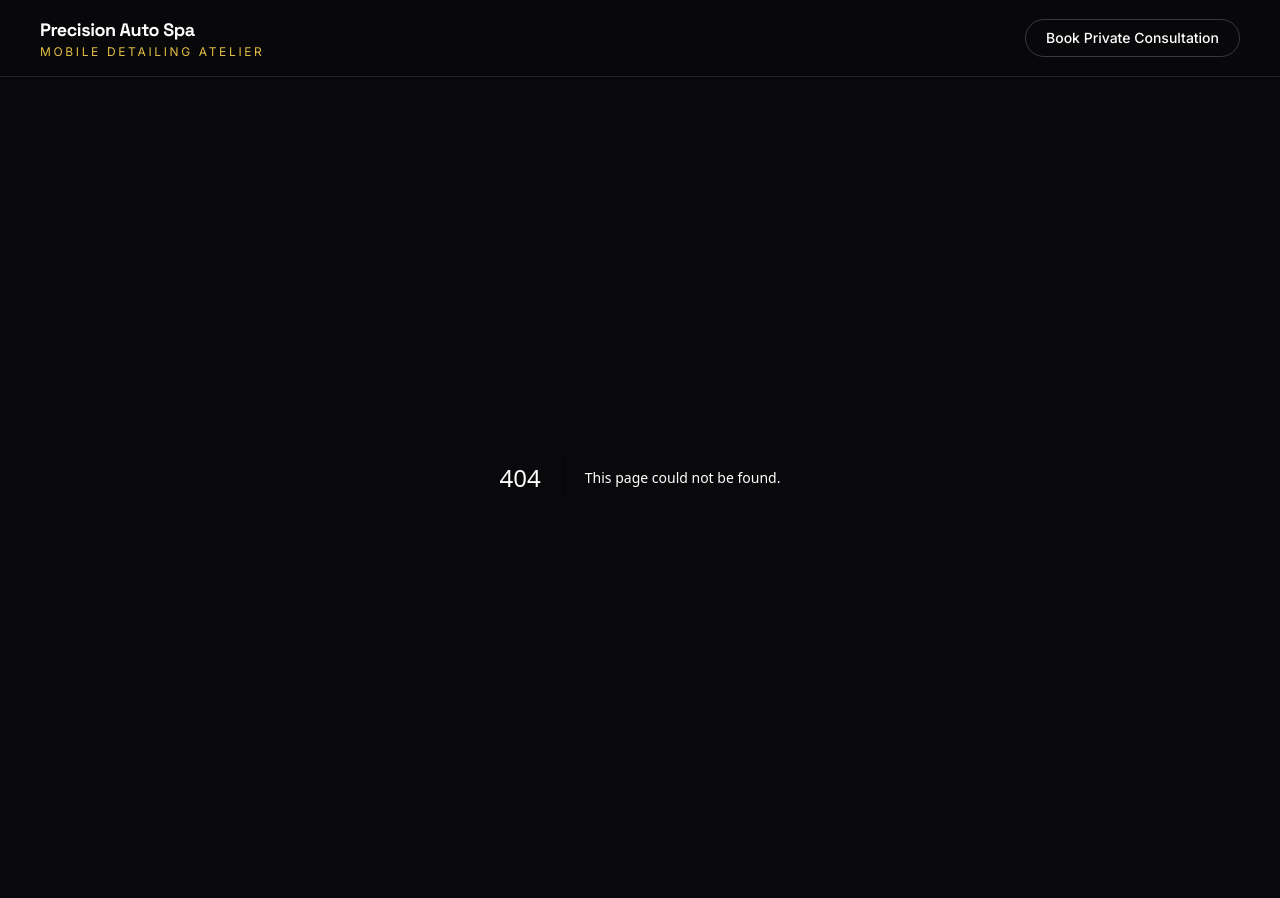
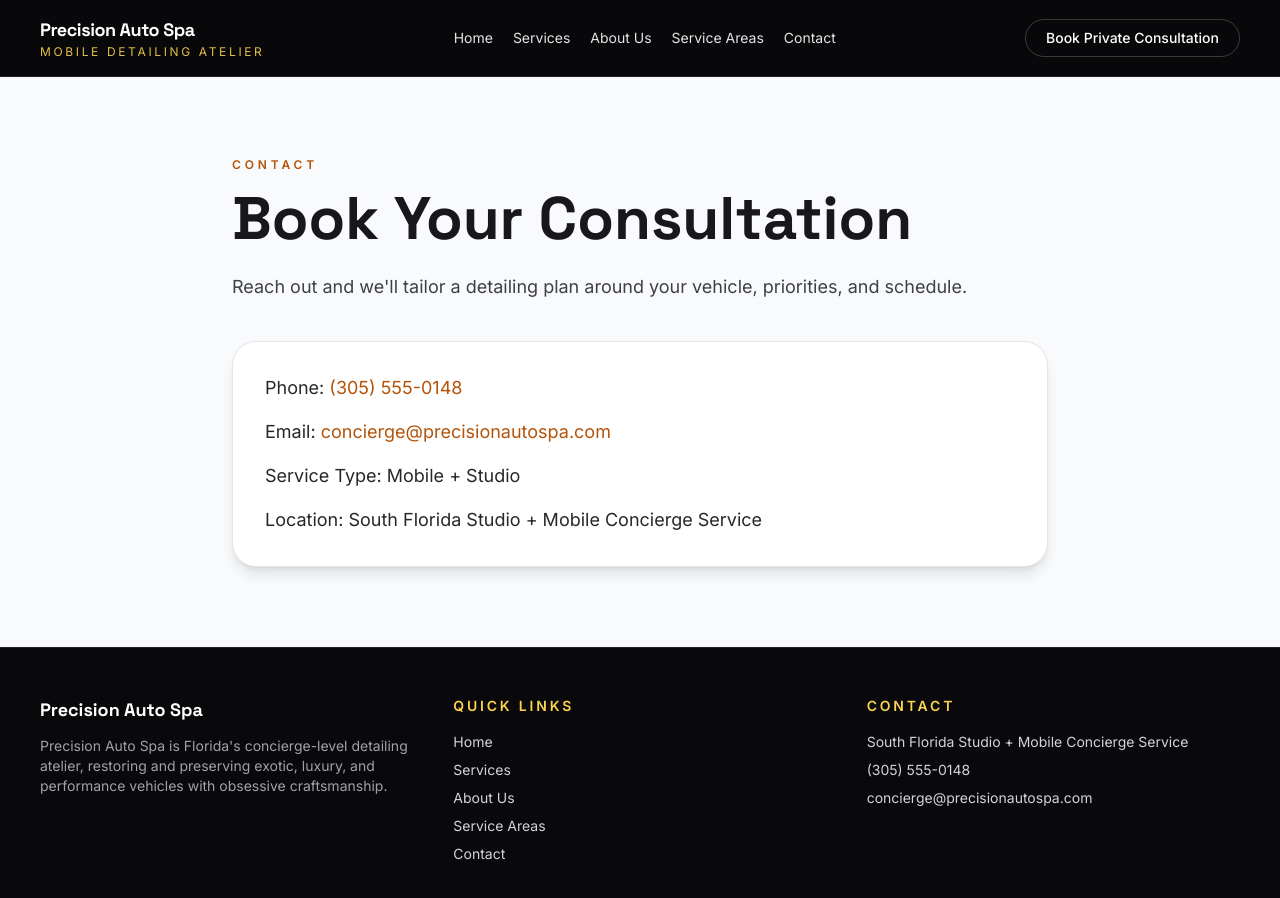
Before and after one commit to FelixCrego/DetailingMobile2, a Next.js app: page /contact in a window 1280 px wide. Before the commit this address had no page. Shown: the top 898 px of the page. Before the commit the page ends 877 px from the top, so only its background shows below. Built offline with nearby package versions, Linux system fonts and the light colour scheme.

Commit message:
Add sitewide header/footer and core marketing pages

```diff
--- /dev/null
+++ b/app/about-us/page.tsx
@@ -0,0 +1,32 @@
+import Image from "next/image";
+import { siteConfig } from "../../site.config";
+
+export default function AboutUsPage() {
+  return (
+    <main className="bg-slate-50 text-zinc-900">
+      <section className="mx-auto grid max-w-7xl gap-12 px-6 py-20 md:grid-cols-2 md:px-10">
+        <div className="relative min-h-[420px] overflow-hidden rounded-3xl border border-zinc-200 bg-white shadow-lg">
+          <Image
+            src={siteConfig.business.owner.image}
+            alt={siteConfig.business.owner.name}
+            fill
+            className="object-cover"
+          />
+        </div>
+        <div>
+          <p className="text-xs font-semibold uppercase tracking-[0.32em] text-amber-700">About Us</p>
+          <h1 className="mt-4 font-[family-name:var(--font-space-grotesk)] text-4xl font-bold md:text-6xl">
+            {siteConfig.business.owner.name}
+          </h1>
+          <p className="mt-2 text-lg font-medium text-zinc-700">{siteConfig.business.owner.title}</p>
+          <p className="mt-6 text-lg leading-relaxed text-zinc-700">{siteConfig.business.owner.bio}</p>
+          <ul className="mt-8 space-y-2 text-sm uppercase tracking-[0.2em] text-zinc-600">
+            {siteConfig.business.owner.certifications.map((certification) => (
+              <li key={certification}>{certification}</li>
+            ))}
+          </ul>
+        </div>
+      </section>
+    </main>
+  );
+}
--- /dev/null
+++ b/app/components/site-footer.tsx
@@ -0,0 +1,55 @@
+import Link from "next/link";
+import { siteConfig } from "../../site.config";
+
+const quickLinks = [
+  { href: "/", label: "Home" },
+  { href: "/services", label: "Services" },
+  { href: "/about-us", label: "About Us" },
+  { href: "/service-areas", label: "Service Areas" },
+  { href: "/contact", label: "Contact" },
+];
+
+export function SiteFooter() {
+  return (
+    <footer className="border-t border-white/10 bg-zinc-950">
+      <div className="mx-auto grid max-w-7xl gap-10 px-6 py-12 text-sm text-zinc-300 md:grid-cols-3 md:px-10">
+        <div>
+          <p className="font-[family-name:var(--font-space-grotesk)] text-lg font-bold text-white">
+            {siteConfig.business.name}
+          </p>
+          <p className="mt-3 max-w-sm text-zinc-400">{siteConfig.business.description}</p>
+        </div>
+
+        <div>
+          <p className="font-semibold uppercase tracking-[0.2em] text-amber-300">Quick Links</p>
+          <ul className="mt-4 space-y-2">
+            {quickLinks.map((link) => (
+              <li key={link.href}>
+                <Link href={link.href} className="transition hover:text-amber-200">
+                  {link.label}
+                </Link>
+              </li>
+            ))}
+          </ul>
+        </div>
+
+        <div>
+          <p className="font-semibold uppercase tracking-[0.2em] text-amber-300">Contact</p>
+          <ul className="mt-4 space-y-2">
+            <li>{siteConfig.contact.address}</li>
+            <li>
+              <a href={`tel:${siteConfig.contact.phone}`} className="transition hover:text-amber-200">
+                {siteConfig.contact.phone}
+              </a>
+            </li>
+            <li>
+              <a href={`mailto:${siteConfig.contact.email}`} className="transition hover:text-amber-200">
+                {siteConfig.contact.email}
+              </a>
+            </li>
+          </ul>
+        </div>
+      </div>
+    </footer>
+  );
+}
--- /dev/null
+++ b/app/components/site-header.tsx
@@ -0,0 +1,49 @@
+import Link from "next/link";
+import { siteConfig } from "../../site.config";
+
+const navLinks = [
+  { href: "/", label: "Home" },
+  { href: "/services", label: "Services" },
+  { href: "/about-us", label: "About Us" },
+  { href: "/service-areas", label: "Service Areas" },
+  { href: "/contact", label: "Contact" },
+];
+
+export function SiteHeader() {
+  return (
+    <header className="sticky top-0 z-50 border-b border-white/10 bg-zinc-950/80 backdrop-blur-md">
+      <div className="mx-auto flex max-w-7xl flex-wrap items-center justify-between gap-4 px-6 py-4 md:px-10">
+        <Link href="/" className="min-w-fit">
+          <p className="font-[family-name:var(--font-space-grotesk)] text-lg font-bold tracking-tight">
+            {siteConfig.business.name}
+          </p>
+          <p className="text-xs uppercase tracking-[0.22em] text-amber-300/90">
+            Mobile Detailing Atelier
+          </p>
+        </Link>
+
+        <nav aria-label="Main navigation">
+          <ul className="flex flex-wrap items-center justify-center gap-5 text-sm text-zinc-200">
+            {navLinks.map((link) => (
+              <li key={link.href}>
+                <Link
+                  href={link.href}
+                  className="transition hover:text-amber-200"
+                >
+                  {link.label}
+                </Link>
+              </li>
+            ))}
+          </ul>
+        </nav>
+
+        <a
+          href={`tel:${siteConfig.contact.phone}`}
+          className="rounded-full border border-white/20 px-5 py-2 text-sm font-medium text-white transition hover:border-amber-300 hover:text-amber-200"
+        >
+          {siteConfig.contact.cta}
+        </a>
+      </div>
+    </header>
+  );
+}
--- /dev/null
+++ b/app/contact/page.tsx
@@ -0,0 +1,30 @@
+import { siteConfig } from "../../site.config";
+
+export default function ContactPage() {
+  return (
+    <main className="bg-slate-50 text-zinc-900">
+      <section className="mx-auto max-w-4xl px-6 py-20 md:px-10">
+        <p className="text-xs font-semibold uppercase tracking-[0.32em] text-amber-700">Contact</p>
+        <h1 className="mt-4 font-[family-name:var(--font-space-grotesk)] text-4xl font-bold md:text-6xl">
+          Book Your Consultation
+        </h1>
+        <p className="mt-6 text-lg text-zinc-700">
+          Reach out and we&apos;ll tailor a detailing plan around your vehicle, priorities, and schedule.
+        </p>
+
+        <div className="mt-10 rounded-3xl border border-zinc-200 bg-white p-8 shadow-lg">
+          <ul className="space-y-4 text-lg text-zinc-800">
+            <li>
+              Phone: <a className="text-amber-700" href={`tel:${siteConfig.contact.phone}`}>{siteConfig.contact.phone}</a>
+            </li>
+            <li>
+              Email: <a className="text-amber-700" href={`mailto:${siteConfig.contact.email}`}>{siteConfig.contact.email}</a>
+            </li>
+            <li>Service Type: Mobile + Studio</li>
+            <li>Location: {siteConfig.contact.address}</li>
+          </ul>
+        </div>
+      </section>
+    </main>
+  );
+}
--- a/app/layout.tsx
+++ b/app/layout.tsx
@@ -2,6 +2,8 @@ import type { Metadata } from "next";
 import { Inter, Space_Grotesk } from "next/font/google";
 import "./globals.css";
 import { siteConfig } from "../site.config";
+import { SiteHeader } from "./components/site-header";
+import { SiteFooter } from "./components/site-footer";
 
 const inter = Inter({
   subsets: ["latin"],
@@ -35,25 +37,9 @@ export default function RootLayout({
   return (
     <html lang="en" className={`${inter.variable} ${spaceGrotesk.variable}`}>
       <body className="font-[family-name:var(--font-inter)] bg-zinc-950 text-white antialiased">
-        <header className="sticky top-0 z-50 border-b border-white/10 bg-zinc-950/50 backdrop-blur-md">
-          <div className="mx-auto flex max-w-7xl items-center justify-between px-6 py-4 md:px-10">
-            <div>
-              <p className="font-[family-name:var(--font-space-grotesk)] text-lg font-bold tracking-tight">
-                {siteConfig.business.name}
-              </p>
-              <p className="text-xs uppercase tracking-[0.22em] text-amber-300/90">
-                Mobile Detailing Atelier
-              </p>
-            </div>
-            <a
-              href={`tel:${siteConfig.contact.phone}`}
-              className="rounded-full border border-white/20 px-5 py-2 text-sm font-medium text-white transition hover:border-amber-300 hover:text-amber-200"
-            >
-              {siteConfig.contact.cta}
-            </a>
-          </div>
-        </header>
+        <SiteHeader />
         {children}
+        <SiteFooter />
       </body>
     </html>
   );
--- /dev/null
+++ b/app/service-areas/page.tsx
@@ -0,0 +1,28 @@
+import { siteConfig } from "../../site.config";
+
+export default function ServiceAreasPage() {
+  return (
+    <main className="bg-slate-50 text-zinc-900">
+      <section className="mx-auto max-w-7xl px-6 py-20 md:px-10">
+        <p className="text-xs font-semibold uppercase tracking-[0.32em] text-amber-700">Service Areas</p>
+        <h1 className="mt-4 font-[family-name:var(--font-space-grotesk)] text-4xl font-bold md:text-6xl">
+          We Come to You Across Florida
+        </h1>
+        <p className="mt-6 max-w-3xl text-lg text-zinc-700">
+          Studio-level results with mobile convenience for luxury, exotic, and performance vehicles.
+        </p>
+
+        <ul className="mt-10 grid gap-4 sm:grid-cols-2 lg:grid-cols-4">
+          {siteConfig.serviceAreas.map((area) => (
+            <li
+              key={area}
+              className="rounded-2xl border border-zinc-200 bg-white px-5 py-4 font-medium text-zinc-800 shadow-sm"
+            >
+              {area}
+            </li>
+          ))}
+        </ul>
+      </section>
+    </main>
+  );
+}
--- /dev/null
+++ b/app/services/page.tsx
@@ -0,0 +1,32 @@
+import Image from "next/image";
+import { siteConfig } from "../../site.config";
+
+export default function ServicesPage() {
+  return (
+    <main className="bg-slate-50 text-zinc-900">
+      <section className="mx-auto max-w-7xl px-6 py-20 md:px-10">
+        <p className="text-xs font-semibold uppercase tracking-[0.32em] text-amber-700">Services</p>
+        <h1 className="mt-4 font-[family-name:var(--font-space-grotesk)] text-4xl font-bold md:text-6xl">
+          Concierge Detailing Services
+        </h1>
+        <p className="mt-6 max-w-3xl text-lg text-zinc-700">
+          Every appointment is tailored to your vehicle condition, finish goals, and use-case.
+        </p>
+
+        <div className="mt-12 grid gap-8 md:grid-cols-3">
+          {siteConfig.services.map((service) => (
+            <article key={service.name} className="overflow-hidden rounded-3xl border border-zinc-200 bg-white shadow-lg">
+              <div className="relative h-52">
+                <Image src={service.image} alt={service.name} fill className="object-cover" />
+              </div>
+              <div className="p-6">
+                <h2 className="font-[family-name:var(--font-space-grotesk)] text-2xl font-bold">{service.name}</h2>
+                <p className="mt-3 text-zinc-700">{service.summary}</p>
+              </div>
+            </article>
+          ))}
+        </div>
+      </section>
+    </main>
+  );
+}
```
